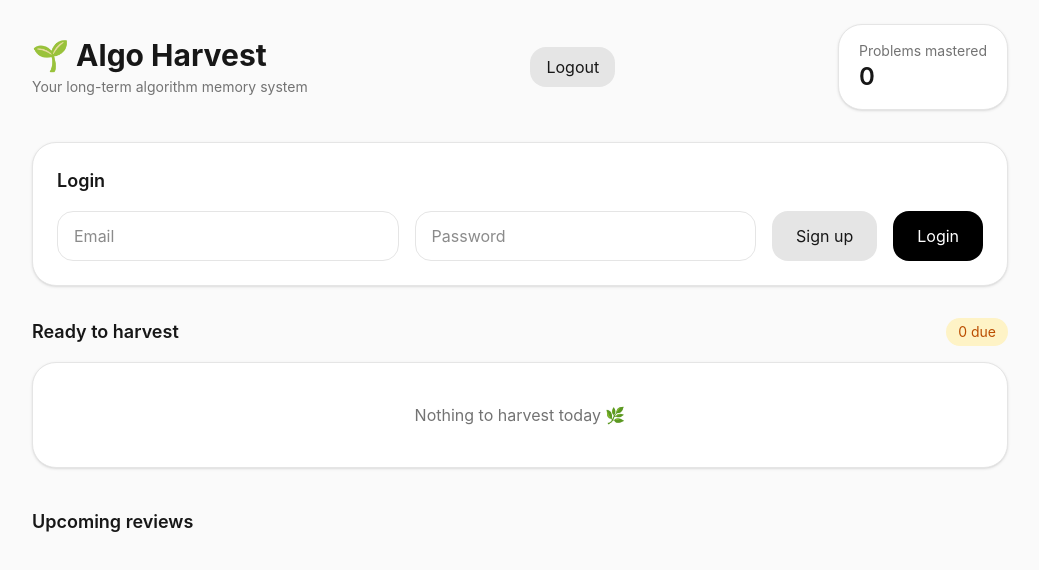
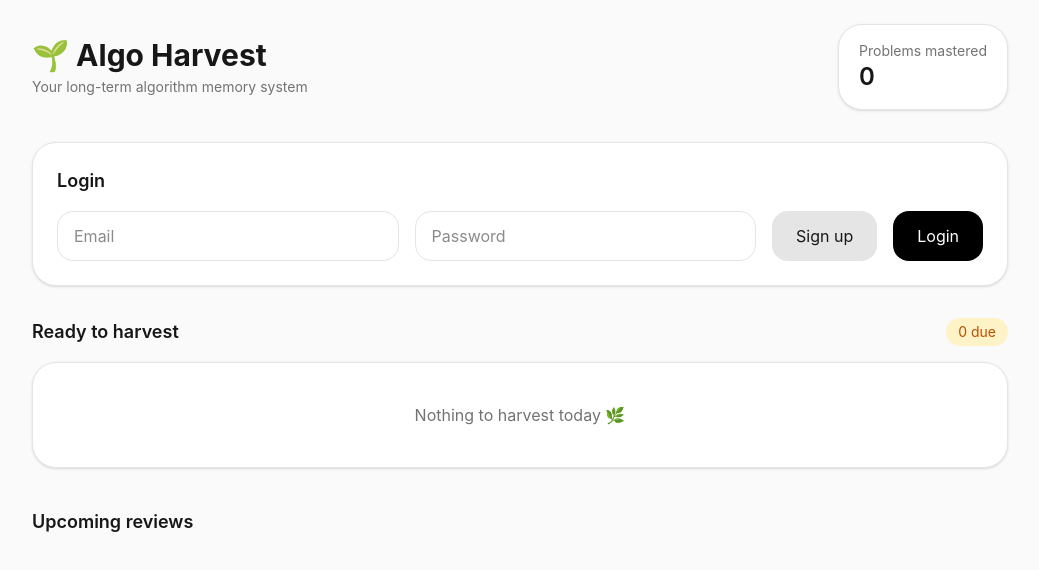
Before and after one commit to gdesiato/algoharvest, an Angular app: page / in a window 1280 px wide. Shown: the top 570 px of the page, without its empty margins (120-1159 px from the left). Built offline with nearby package versions, Linux system fonts and the light colour scheme.

Commit message:
fixed ui

```diff
--- a/src/app/app.component.html
+++ b/src/app/app.component.html
@@ -3,7 +3,7 @@
 
     <div class="mx-auto max-w-5xl p-6">
 
-    <header class="mb-8 flex items-center justify-between">
+      <header class="mb-8 flex flex-col gap-6 md:flex-row md:items-center md:justify-between">
 
         <div>
           <h1 class="text-3xl font-bold">
@@ -15,15 +15,34 @@
           </p>
         </div>
 
+        <div class="flex items-center gap-4">
+
+          @if (user) {
+
+            <div class="text-right">
+
+              <p class="text-sm font-medium text-neutral-700">
+                {{ user.email }}
+              </p>
+
+              <p class="text-xs text-neutral-400">
+                Logged in
+              </p>
+
+            </div>
+
             <button
               type="button"
               (click)="logout()"
-        class="rounded-2xl bg-neutral-200 px-4 py-2"
+              class="rounded-2xl border border-neutral-200 bg-white px-4 py-2 text-sm font-medium shadow-sm transition hover:bg-neutral-100"
             >
               Logout
             </button>
 
+          }
+
           <div class="rounded-3xl border border-neutral-200 bg-white px-5 py-4 shadow-sm">
+
             <p class="text-sm text-neutral-500">
               Problems mastered
             </p>
@@ -31,6 +50,9 @@
             <p class="text-2xl font-semibold">
               {{ problemService.masteredCount() }}
             </p>
+
+          </div>
+
         </div>
 
       </header>
```
Lines whose indentation alone changed are shown as unchanged.
